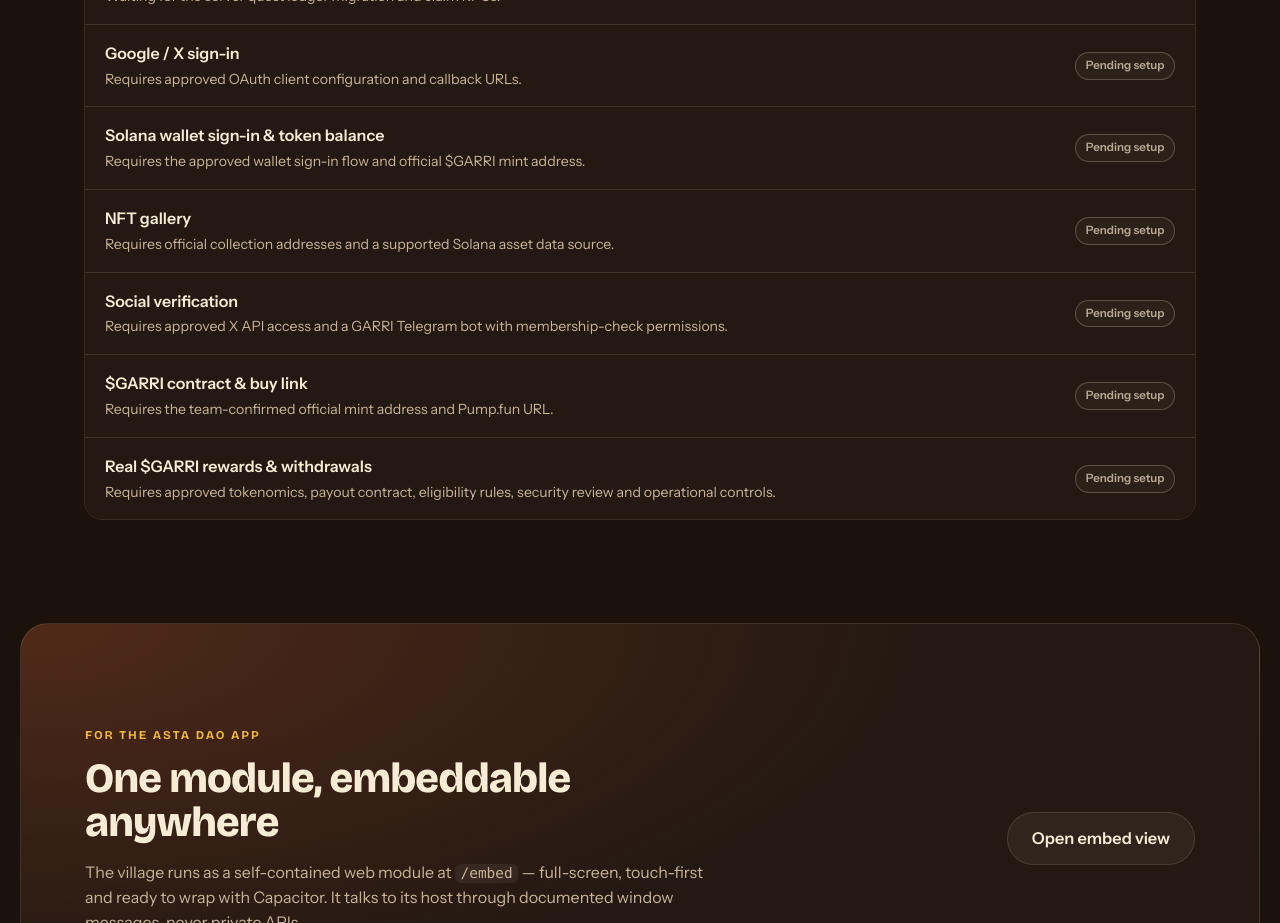
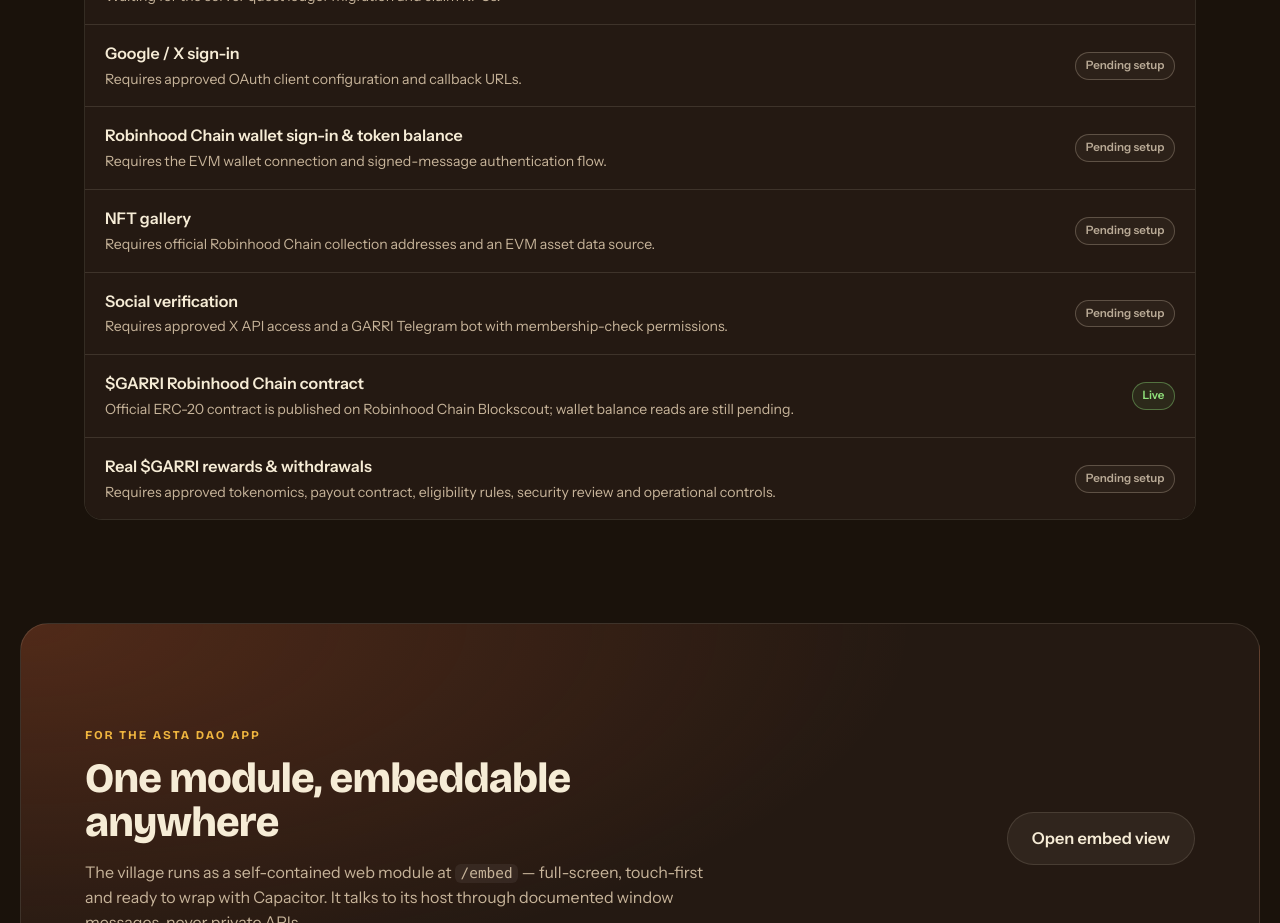
Before and after one commit to Khadija1346/3d-web3-farming-game, a React (Vite) app: page / in a window 1280 px wide. Shown: the part 3200-4123 px from the top of the page. Built offline with nearby package versions, Linux system fonts and the light colour scheme; no server answers.

Commit message:
Correct GARRI integration catalog to Robinhood Chain

```diff
--- a/src/fixtures/catalog.ts
+++ b/src/fixtures/catalog.ts
@@ -87,9 +87,9 @@ export const INTEGRATIONS: Integration[] = [
   { name: 'Server-backed farming, factory, warehouse, market & tanker', state: 'pending', note: 'Status updates automatically after all authoritative gameplay RPCs are present.' },
   { name: 'Server-verified quests', state: 'pending', note: 'Status updates automatically after the quest ledger and claim RPCs are available.' },
   { name: 'Google / X sign-in', state: 'pending', note: 'Requires approved OAuth client configuration and callback URLs.' },
-  { name: 'Solana wallet sign-in & token balance', state: 'pending', note: 'Requires the approved wallet sign-in flow and official $GARRI mint address.' },
-  { name: 'NFT gallery', state: 'pending', note: 'Requires official collection addresses and a supported Solana asset data source.' },
+  { name: 'Robinhood Chain wallet sign-in & token balance', state: 'pending', note: 'Requires the EVM wallet connection and signed-message authentication flow.' },
+  { name: 'NFT gallery', state: 'pending', note: 'Requires official Robinhood Chain collection addresses and an EVM asset data source.' },
   { name: 'Social verification', state: 'pending', note: 'Requires approved X API access and a GARRI Telegram bot with membership-check permissions.' },
-  { name: '$GARRI contract & buy link', state: 'pending', note: 'Requires the team-confirmed official mint address and Pump.fun URL.' },
+  { name: '$GARRI Robinhood Chain contract', state: 'live', note: 'Official ERC-20 contract is published on Robinhood Chain Blockscout; wallet balance reads are still pending.' },
   { name: 'Real $GARRI rewards & withdrawals', state: 'pending', note: 'Requires approved tokenomics, payout contract, eligibility rules, security review and operational controls.' },
 ]
```
